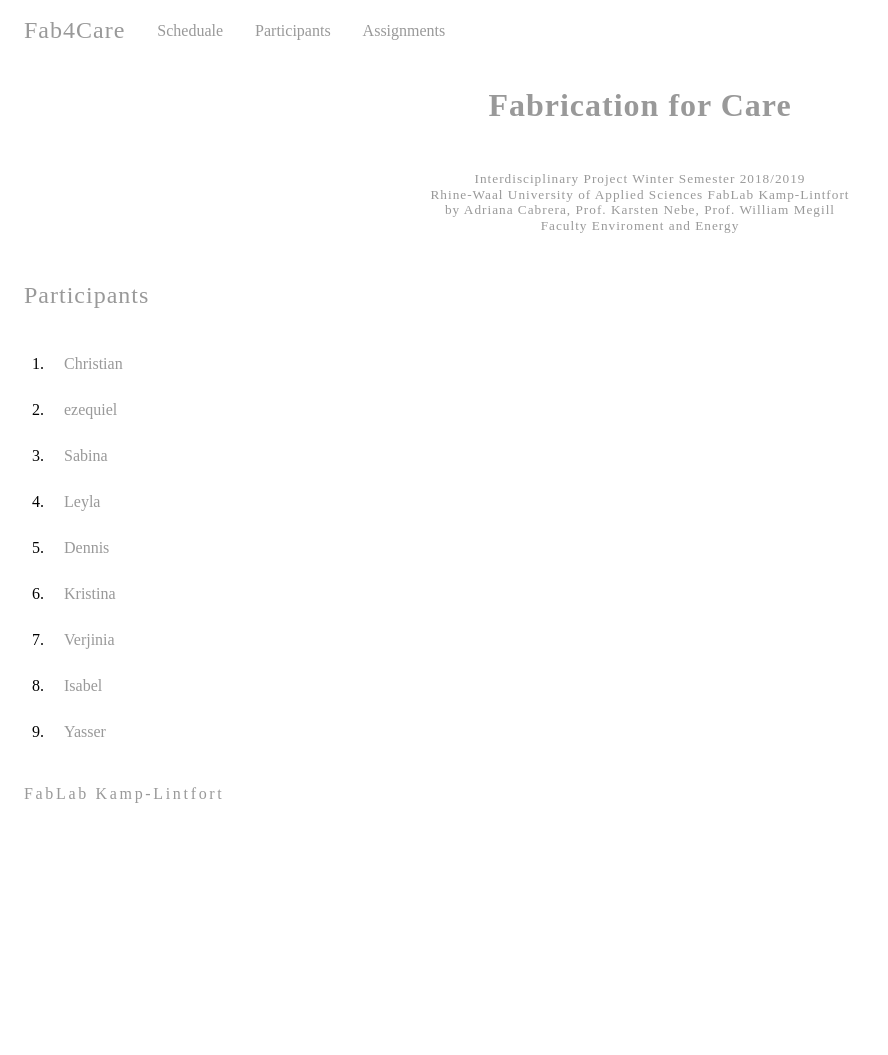
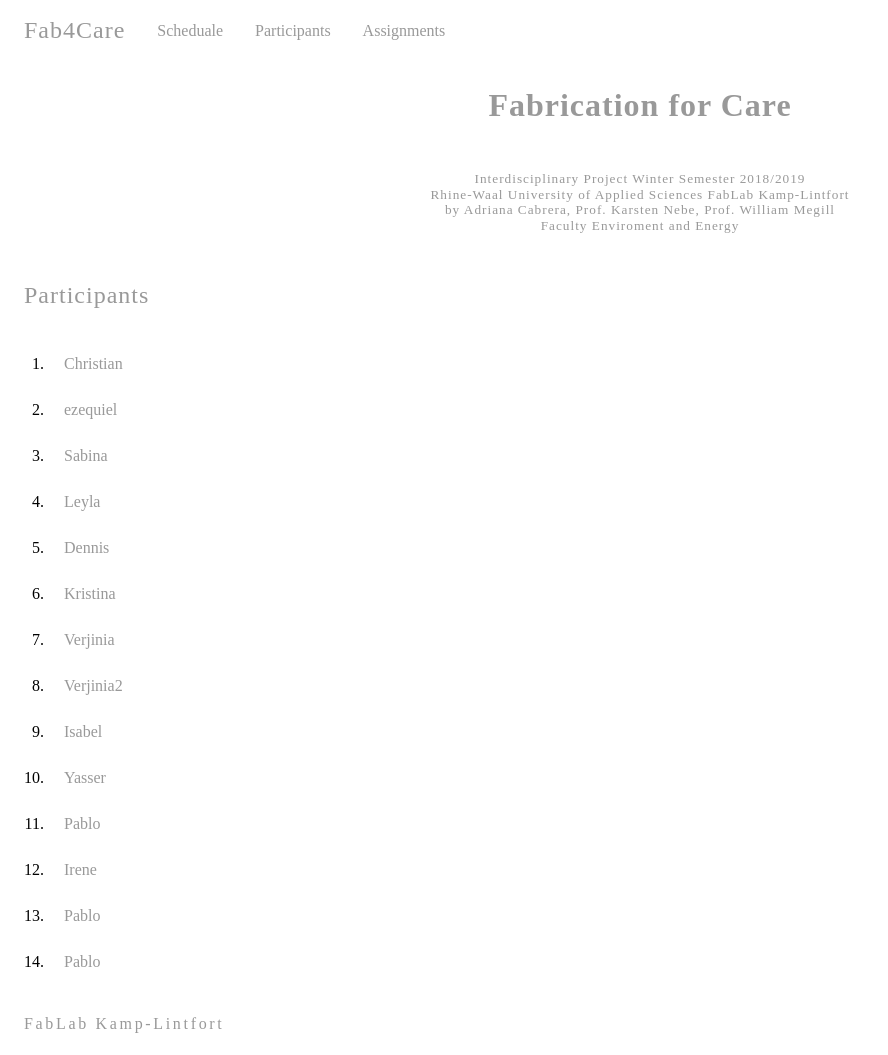
Before and after one commit to AdrianaCabrera/Fab4Care, a plain HTML site: page participants.html in a window 1280 px wide. Shown: the whole page, without its empty margins (0-888 px from the left). Before the commit the page ends 825 px from the top, so only its background shows below. Drawn offline with Linux system fonts and the light colour scheme.

Commit message:
update participants

```diff
--- a/participants.html
+++ b/participants.html
@@ -45,17 +45,25 @@
 
                      <li><a class="number" href="https://christianschendera.github.io/fabrication-for-care/">Christian</a></li>
 
-                     <li><a class="number" href="https://gitlab.com/uvirreir/fabrication-for-care">ezequiel</a></li>
+                     <li><a class="number" href="https://uvirreir.gitlab.io/fabrication-for-care">ezequiel</a></li>
 
                      <li><a class="number" href="https://sabina96.github.io/Fabrication-for-Care/">Sabina</a></li>
                      <li><a class="number" href="https://leylael.github.io/fabricationforcare">Leyla</a></li>
                      <li><a class="number" href="https://gitlab.com/dennisgst/dennis-repository-new.git">Dennis</a></li>
                      <li><a class="number" href="4.html">Kristina</a></li>
                      <li><a class="number" href="https://verji89.gitlab.io/verzhine-velkova/">Verjinia</a></li>
+                     <li><a class="number" href="https://verji11.github.io/Documentation">Verjinia2</a></li>
 
                      <li><a class="number" href="4.html">Isabel</a></li>
 
                      <li><a class="number" href="https://yasserkhalifa.gitlab.io/yasserkhalifa/">Yasser</a></li>
+
+                     <li><a class="number" href="https://problesz.github.io/Fab4Care/  ">Pablo</a></li>
+
+                     <li><a class="number" href="https://ireneraven.github.io/fab4care/  ">Irene</a></li>
+
+                     <li><a class="number" href="https://problesz.github.io/Fab4Care/  ">Pablo</a></li>
+                     <li><a class="number" href="https://problesz.github.io/Fab4Care/  ">Pablo</a></li>
 
 
             </ol>
```
Also changed, not shown: week8.html (+1 -1 lines).
